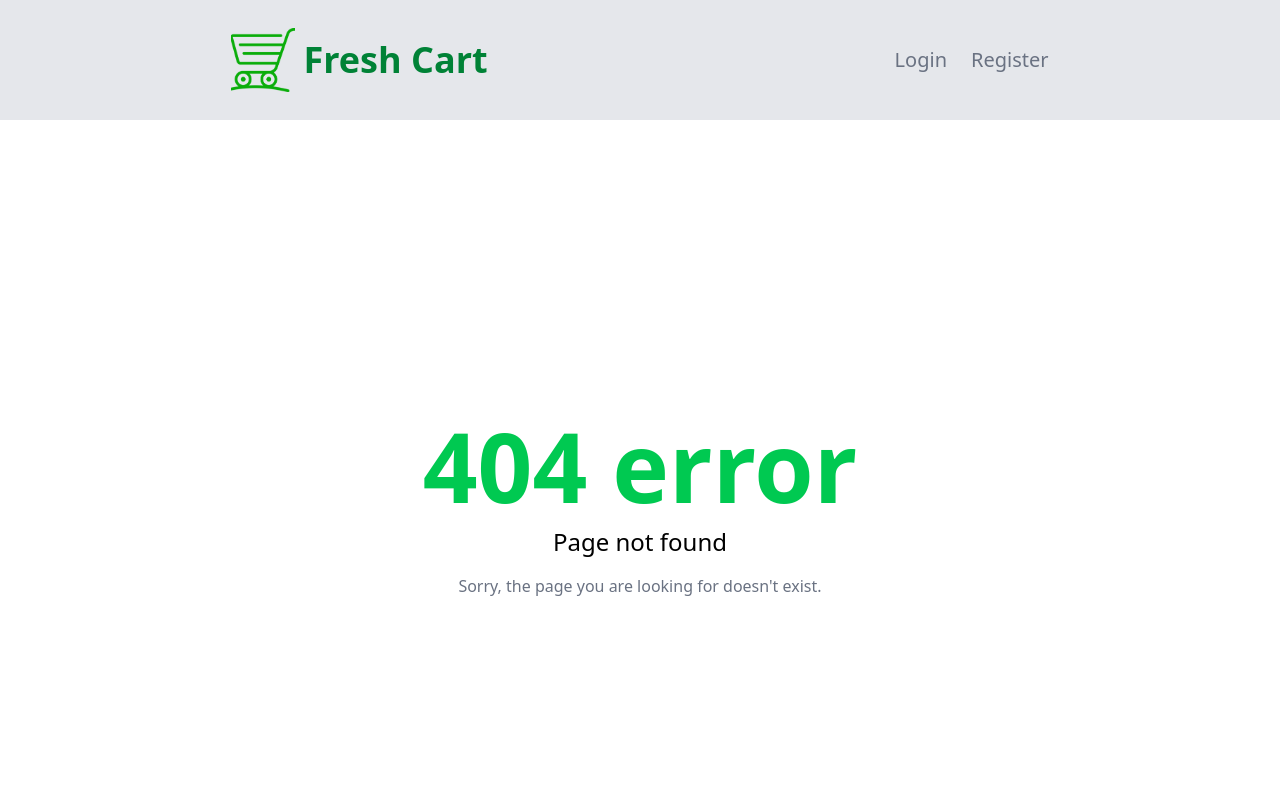
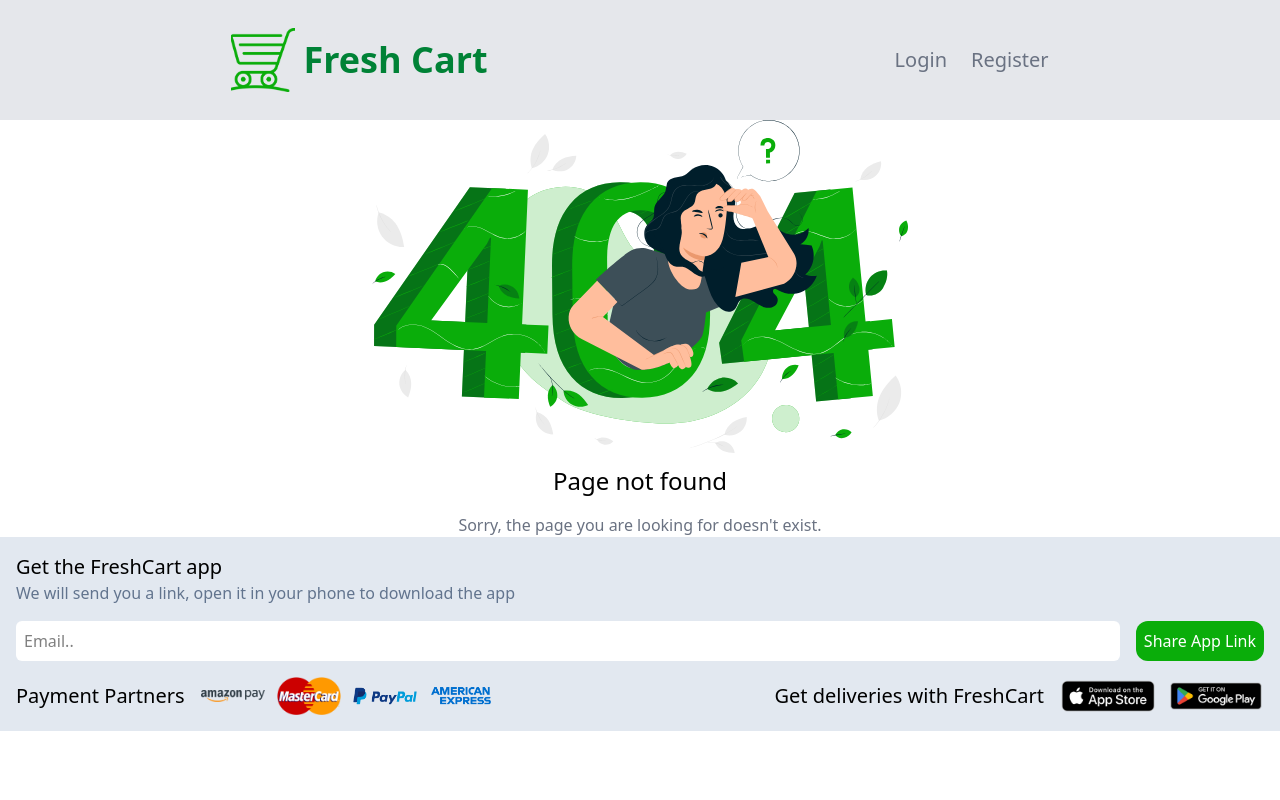
Before and after one commit to Shehabmmi/Fresh-Cart, a React (Vite) app: page /error404 in a window 1280 px wide. Shown: the top 800 px of the page. Built offline with nearby package versions, Linux system fonts and the light colour scheme; no server answers.

Commit message:
changing the error 404 page's design

```diff
--- a/src/Pages/404/Error404.jsx
+++ b/src/Pages/404/Error404.jsx
@@ -1,17 +1,17 @@
 import React from "react";
+import error from "../../assets/error.svg";
 
 export default function Error404() {
   return (
     <section className="bg-white">
-      <div className="container min-h-screen px-6 py-12 mx-auto lg:flex lg:items-center lg:gap-12">
-        <div className="w-full flex flex-col items-center justify-center">
-          <h1 className="text-8xl font-bold text-green-500">404 error</h1>
-          <h1 className="mt-3 text-2xl text-black ">Page not found</h1>
-          <p className="mt-4 text-gray-500 dark:text-gray-400">
-            Sorry, the page you are looking for doesn't exist.
-          </p>
-          <div className="flex items-center mt-6 gap-x-3"></div>
-        </div>
+      <div className="flex items-center justify-center">
+        <img src={error} alt="" />
+      </div>
+      <div className="flex items-center justify-center flex-col">
+        <h1 className="mt-3 text-2xl text-black ">Page not found</h1>
+        <p className="mt-4 text-gray-500 dark:text-gray-400">
+          Sorry, the page you are looking for doesn't exist.
+        </p>
       </div>
     </section>
   );
```
Also changed, not shown: src/Pages/BrandsDetails/BrandsDetails.jsx (line endings or trailing spaces), src/assets/error404.jpg (deleted).
